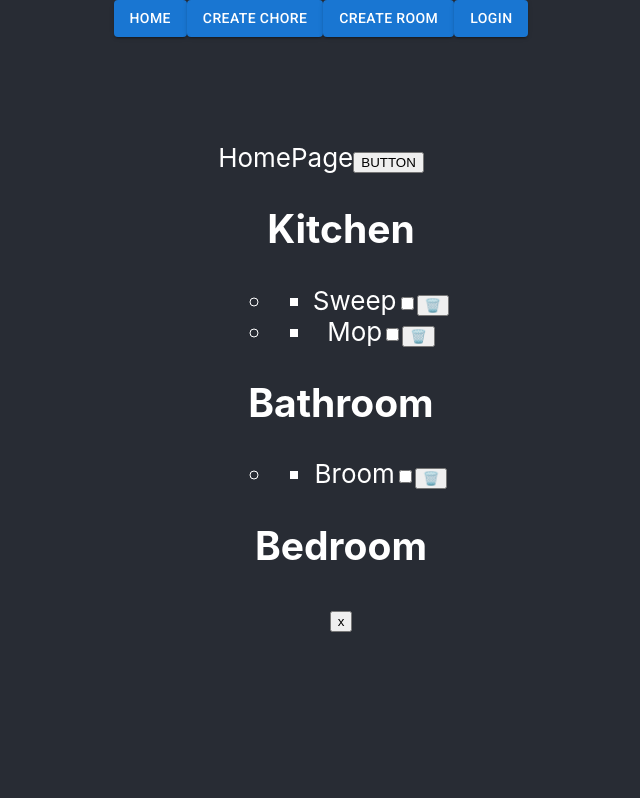
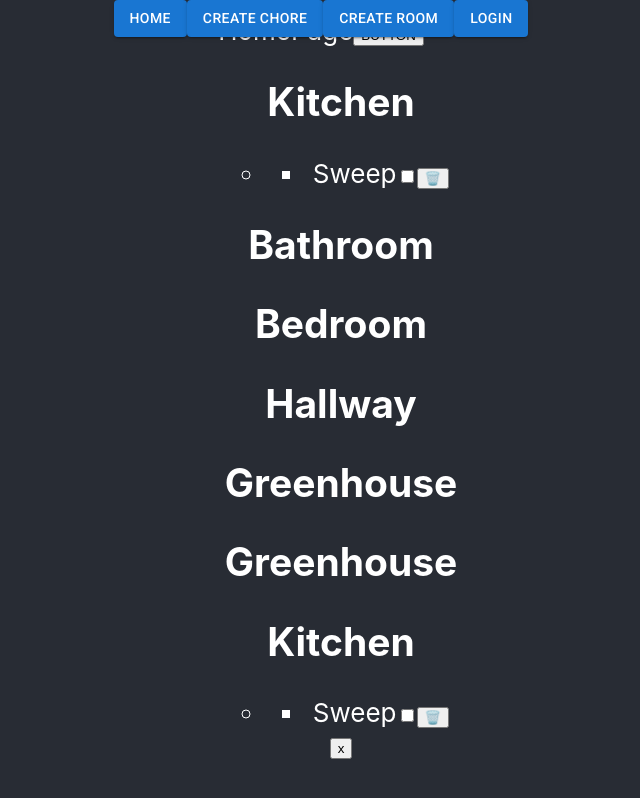
Before and after one commit to GarlicGrapes/Chorely, a React (Create React App) app: page / in a window 1280 px wide. Shown: the whole page, without its empty margins (319-959 px from the left). Built offline with nearby package versions, Linux system fonts and the light colour scheme; data requests are answered from the project's data file.

Commit message:
removed test functions in HomePage

```diff
--- a/db.json
+++ b/db.json
@@ -12,6 +12,26 @@
       "roomName": "Bedroom",
       "chores": [],
       "id": 3
+    },
+    {
+      "roomName": "Hallway",
+      "chores": [],
+      "id": 4
+    },
+    {
+      "roomName": "Greenhouse",
+      "chores": [],
+      "id": 5
+    },
+    {
+      "roomName": "Greenhouse",
+      "chores": [],
+      "id": 6
+    },
+    {
+      "roomName": "Kitchen",
+      "chores": [],
+      "id": 7
     }
   ],
   "chores": [
@@ -19,34 +39,6 @@
       "choreName": "Sweep",
       "id": 1,
       "choreRoom": "Kitchen"
-    },
-    {
-      "choreName": "Mop",
-      "id": 2,
-      "choreRoom": "Kitchen"
-    },
-    {
-      "choreName": "Broom",
-      "id": 4,
-      "choreRoom": "Bathroom"
-    },
-    {
-      "choreName": "Pet Mouse",
-      "isCompleted": false,
-      "id": 5
-    },
-    {
-      "choreName": "Pet Mouse",
-      "isCompleted": false,
-      "": "Bathroom",
-      "id": 6
-    },
-    {
-      "choreName": "CLEAN",
-      "isCompleted": false,
-      "choreRoom": "",
-      "": "Bathroom",
-      "id": 7
     }
   ]
 }
--- a/src/HomePage.js
+++ b/src/HomePage.js
@@ -6,23 +6,15 @@ function HomePage({rooms, chores, choreUpdate}) {
 
   const RoomsList = rooms.map(room => {
     // console.log(room)
-    return <RoomCard key={room.id} room={room} chores={chores} choreSet={choreUpdate}/>
+    return (
+    <RoomCard
+      key={room.id}
+      room={room}
+      chores={chores}
+      choreSet={choreUpdate}
+    />)
   })
 
-  function handleFetchCheck() {
-    const newChoreSheet=[
-      {
-        "choreName": "Sweep",
-        "isCompleted": false,
-        "id": 1
-      }, {
-        "choreName": "Sweep",
-        "isCompleted": false,
-        "id": 2
-      }
-    ]
-
-  }
     return(
       <div>
           HomePage
--- a/src/NewChoreForm.js
+++ b/src/NewChoreForm.js
@@ -1,9 +1,6 @@
 import React, {useState} from "react";
 
 function NewChoreForm({addChore, rooms}) {
-
-    const [roomValue, setRoomValue] = useState("")
-    const [choreFormData, setChoreFormData] = useState(blankChoreForm)
 
     const blankChoreForm = {
         "choreName": "",
@@ -11,6 +8,8 @@ function NewChoreForm({addChore, rooms}) {
         "choreRoom": ""
     }
 
+    const [roomValue, setRoomValue] = useState("")
+    const [choreFormData, setChoreFormData] = useState(blankChoreForm)
 
     const roomsMap = rooms.map((room) => {
         return(
@@ -20,11 +19,16 @@ function NewChoreForm({addChore, rooms}) {
 
     function handleChoreChange(e) {
         const key = e.target.id
-        console.log(e)
+        console.log(e.target.id)
         setChoreFormData({
             ...choreFormData,
             [key]: e.target.value
         })
+    }
+
+    function handleChoreRoomChange(e) {
+        console.log(e.target.value)
+        setChoreFormData({...choreFormData, "roomName": e.target.value})
     }
 
     function handleNewChoreSubmit(e) {
@@ -73,7 +77,7 @@ function NewChoreForm({addChore, rooms}) {
                 value={choreFormData.choreRoom}
                 onChange= {handleChoreChange}
             /> */}
-            <select value={roomValue} onChange={handleChoreChange} >
+            <select id="choreRoom" value={choreFormData.choreRoom} onChange={(e) => handleChoreChange(e)} >
                 {roomsMap}
             </select>
 
--- a/src/NewRoomForm.js
+++ b/src/NewRoomForm.js
@@ -1,8 +1,6 @@
 import React, {useState} from "react";
-import { useHistory } from "react-router-dom";
 
 function NewRoomForm({addRoom}) {
-    const history = useHistory()
 
     const blankRoomForm = {
         "roomName": "",
@@ -37,8 +35,8 @@ function NewRoomForm({addRoom}) {
         .then((data) => {
             addRoom(data)
             setRoomFormData(blankRoomForm)
-            history.push("/")
         })
+
     }
 
 
```
